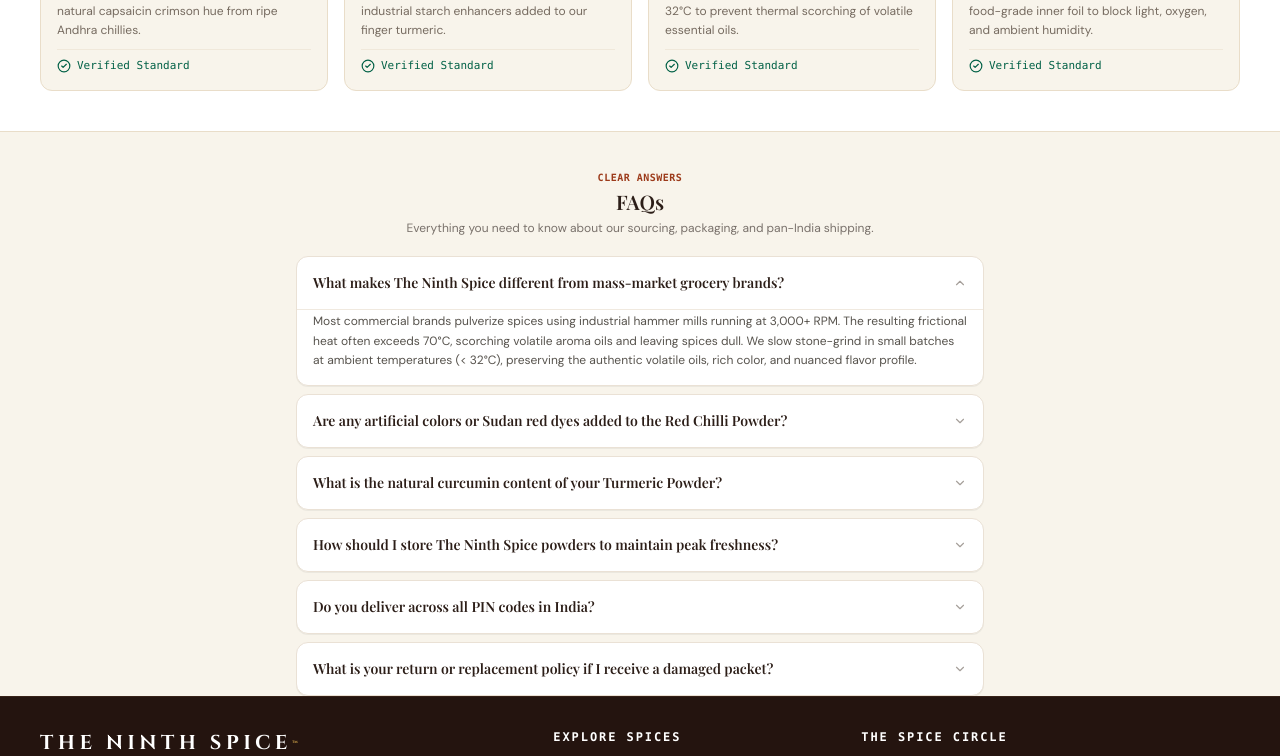
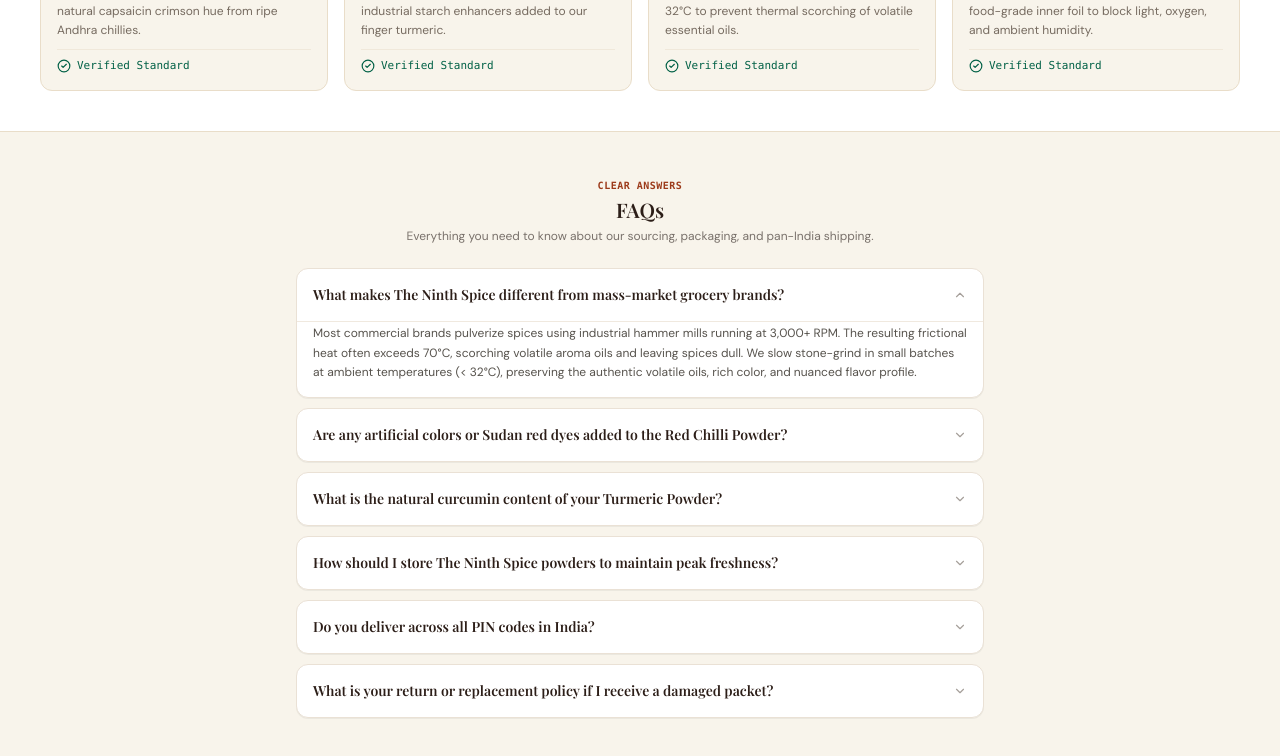
Before and after one commit to tejasrmap/theninthspice, a React (Vite) app: page /#/ in a window 1280 px wide. Shown: the part 4280-5036 px from the top of the page. Built offline with nearby package versions, Linux system fonts and the light colour scheme; a web font is replaced by a local one.

Commit message:
style: add natural editorial padding and border between FAQ section and footer

```diff
--- a/src/components/FAQSection.jsx
+++ b/src/components/FAQSection.jsx
@@ -7,10 +7,10 @@ export default function FAQSection({ lang, translations }) {
   const t = translations?.[lang] || {};
 
   return (
-    <section id="faqs" className="pt-5 pb-0 sm:pt-8 sm:pb-0 bg-[#F8F4EB]">
-      <div className="max-w-3xl mx-auto px-4 sm:px-10 pb-0">
+    <section id="faqs" className="pt-6 pb-8 sm:pt-10 sm:pb-12 bg-[#F8F4EB] border-b border-[#E9DDC9]">
+      <div className="max-w-3xl mx-auto px-4 sm:px-10">
 
-        <div className="text-center max-w-lg mx-auto mb-5 space-y-1">
+        <div className="text-center max-w-lg mx-auto mb-6 space-y-1">
           <span className="text-[10px] font-mono font-semibold uppercase tracking-wider text-[#9C3A1A]">
             Clear Answers
           </span>
@@ -22,7 +22,7 @@ export default function FAQSection({ lang, translations }) {
           </p>
         </div>
 
-        <div className="space-y-2 pb-0 mb-0">
+        <div className="space-y-2.5">
           {faqsList.map((item, idx) => {
             const isOpen = openIndex === idx;
             return (
```
